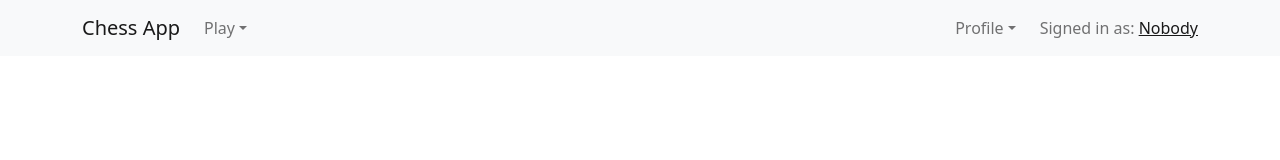
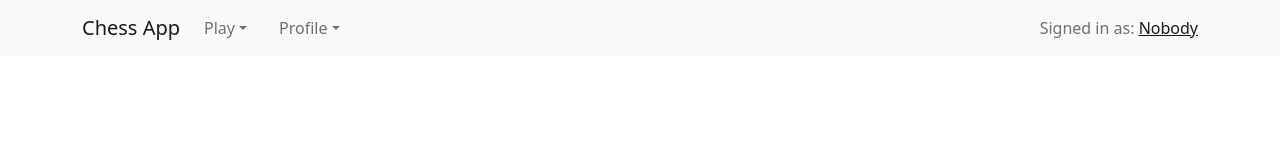
Before and after one commit to Ultrasonic1209/chess-app-frontend, a React (Create React App) app: page / in a window 1280 px wide. Shown: the top 160 px of the page. Built offline with nearby package versions, Linux system fonts and the light colour scheme.

Commit message:
fix phone formatting

```diff
--- a/src/App.js
+++ b/src/App.js
@@ -24,14 +24,14 @@ export default function App() {
                       <NavDropdown.Item as={Link} to="#action/3.2">vs. local player</NavDropdown.Item>
                       <NavDropdown.Item as={Link} to="#action/3.3">vs. computer</NavDropdown.Item>
                   </NavDropdown>
-                  </Nav>
-                  <Nav>
-                      <NavDropdown title="Profile" id="profile-nav-dropdown" className="mx-3">
+                  <NavDropdown title="Profile" id="profile-nav-dropdown" className="mx-3">
                           <NavDropdown.Item as={Link} to="/profile/stats">Stats</NavDropdown.Item>
                           <NavDropdown.Item as={Link} to="/profile/preferences">Preferences</NavDropdown.Item>
                           <NavDropdown.Divider />
                           <NavDropdown.Item as={Link} to="#action/3.3">Account</NavDropdown.Item>
                       </NavDropdown>
+                  </Nav>
+                  <Nav>
                       <Navbar.Text>
                           Signed in as: <Link to="/">Nobody</Link>
                       </Navbar.Text>
```
